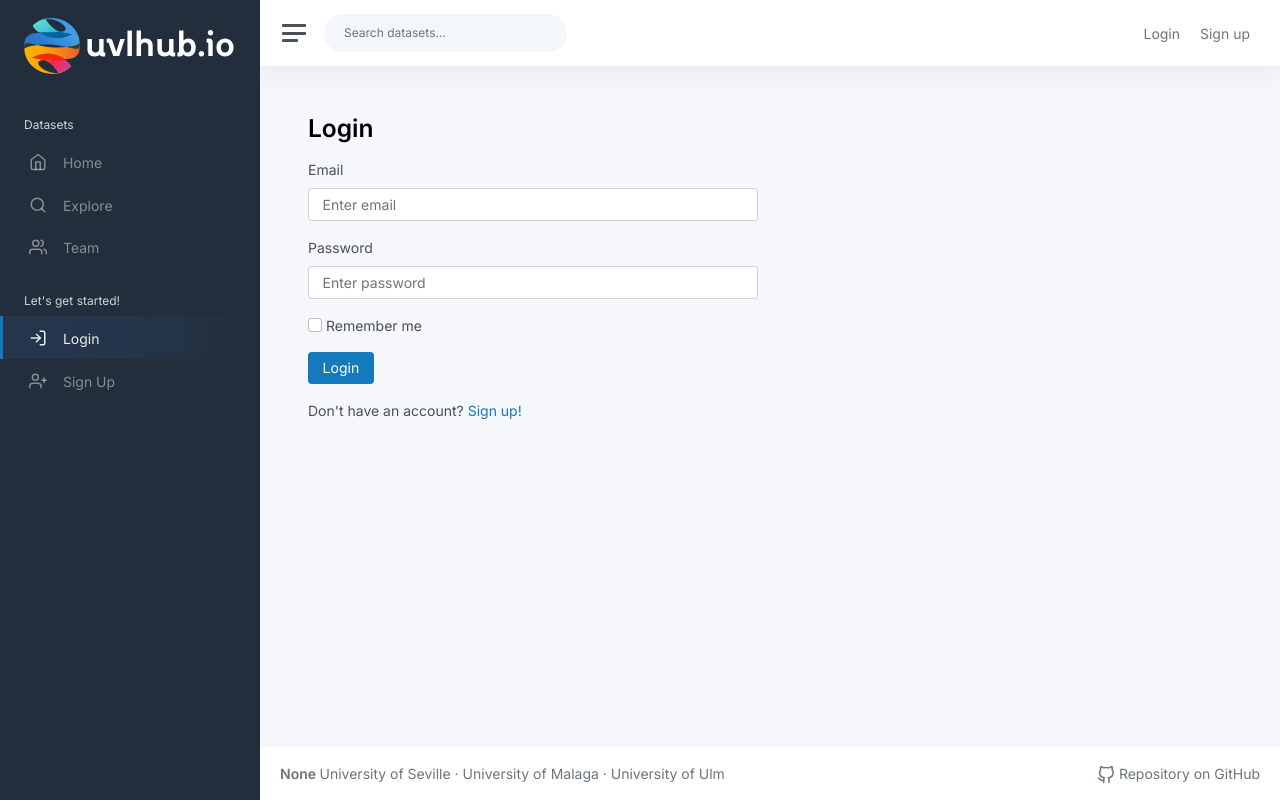
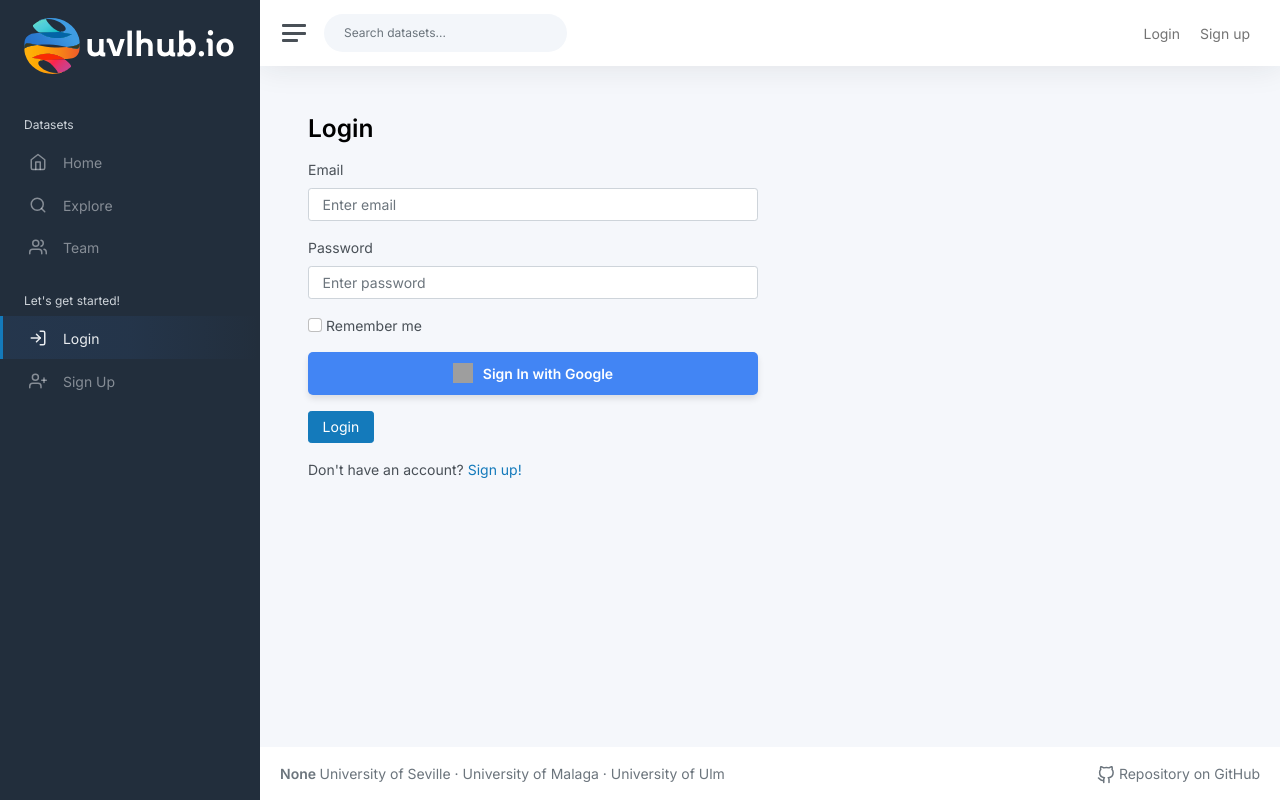
Before and after one commit to EGC-G2-tortilla/tortilla-hub, a Flask app: page /login in a window 1280 px wide. Run offline with Flask 3, Linux system fonts and the light colour scheme; parts of the project's set-up code (start-up, migrations or seed data) failed here and were passed over; some libraries are stand-ins or nearby versions; grey boxes are pictures that could not be loaded.

Commit message:
feat: Añadir lógica de inicio de sesión y registro con OAuth
En este commit se añade la lógica de inicio de sesión con OAuth para que si no existe un usuario con ese correo lo cree y lo mismo con el registro. También lanza errores si tratas de hacer OAuth con un usuario  ya existente creado de manera tradicional.

Co-authored-by: rgavira123 <ramgavsan@alum.us.es>

```diff
--- a/app/modules/auth/routes.py
+++ b/app/modules/auth/routes.py
@@ -44,7 +44,10 @@ def show_signup_form():
     if form.validate_on_submit():
         email = form.email.data
         if not authentication_service.is_email_available(email):
-            return render_template("auth/signup_form.html", form=form, error=f'Email {email} in use')
+            message = f'Email {email} in use'
+            if authentication_service.get_by_email(email).is_oauth_user():
+                message += ' by another provider (OAuth)'
+            return render_template("auth/signup_form.html", form=form, error=message)
 
         try:
             user = authentication_service.create_with_profile(**form.data)
@@ -58,36 +61,50 @@ def show_signup_form():
     return render_template("auth/signup_form.html", form=form)
 
 
-@auth_bp.route("/authorize/google")
-def authorize_google():
+@auth_bp.route("/signup/google")
+def sign_up_google():
+    redirect_uri = url_for('auth.authorize_signup_google', _external=True)
+    return google.authorize_redirect(redirect_uri)
 
+
+@auth_bp.route("/authorize/signup/google")
+def authorize_signup_google():
+    google.authorize_access_token()
     userinfo_endpoint = google.server_metadata['userinfo_endpoint']
     resp = google.get(userinfo_endpoint)
     profile = resp.json()
-    random_password = generate_random_password()
+    user = authentication_service.get_by_email(profile['email'])
 
-    # Crear una variable con una contraseña hash
-    hashed_password = generate_password_hash(random_password)
-    # Crear un usuario con el email y la contraseña hash
-    surname = profile.get('family_name', 'No Surname')
-    user = authentication_service.create_with_profile_and_oauth_provider_appended(
-        email=profile['email'],
-        password=hashed_password,
-        name=profile['given_name'],
-        surname=surname,
-        oauth_provider='google',
-        oauth_provider_user_id=profile['sub']
-    )
-    # Log user
-    login_user(user, remember=True)
+    # Comprueba si el usuario ya existe en la base de datos y si es un usuario de OAuth
+    if user and user.is_oauth_user():
+        login_user(user, remember=True)
+        return redirect(url_for('public.index'))
 
-    return redirect(url_for('public.index'))
+    # Si el usuario ya existe en la base de datos pero no es un usuario de OAuth
+    elif user:
+        form = SignupForm()
+        return render_template("auth/signup_form.html", form=form, error="Email already in use, try logging in")
 
+    # Si el usuario no existe en la base de datos
+    else:
+        random_password = generate_random_password()
 
-@auth_bp.route("/signup/google")
-def sign_up_google():
-    redirect_uri = url_for('auth.authorize_google', _external=True)
-    return google.authorize_redirect(redirect_uri)
+        # Crear una variable con una contraseña hash
+        hashed_password = generate_password_hash(random_password)
+        # Crear un usuario con el email y la contraseña hash
+        surname = profile.get('family_name', 'No Surname')
+        user = authentication_service.create_with_profile_and_oauth_provider_appended(
+            email=profile['email'],
+            password=hashed_password,
+            name=profile['given_name'],
+            surname=surname,
+            oauth_provider='google',
+            oauth_provider_user_id=profile['sub']
+        )
+        # Log user
+        login_user(user, remember=True)
+
+        return redirect(url_for('public.index'))
 
 
 @auth_bp.route('/login', methods=['GET', 'POST'])
@@ -105,6 +122,52 @@ def login():
     return render_template('auth/login_form.html', form=form)
 
 
+@auth_bp.route('/login/google')
+def login_google():
+    redirect_uri = url_for('auth.authorize_login_google', _external=True)
+    return google.authorize_redirect(redirect_uri)
+
+
+@auth_bp.route("/authorize/login/google")
+def authorize_login_google():
+    google.authorize_access_token()
+    userinfo_endpoint = google.server_metadata['userinfo_endpoint']
+    resp = google.get(userinfo_endpoint)
+    profile = resp.json()
+    user = authentication_service.get_by_email(profile['email'])
+
+    # Comprueba si el usuario ya existe en la base de datos y si es un usuario de OAuth
+    if user and user.is_oauth_user():
+        login_user(user, remember=True)
+        return redirect(url_for('public.index'))
+
+    # Si el usuario ya existe en la base de datos pero no es un usuario de OAuth
+    elif user:
+        form = LoginForm()
+        return render_template("auth/login_form.html", form=form, error="Email already in use")
+
+    # Si el usuario no existe en la base de datos
+    else:
+        random_password = generate_random_password()
+
+        # Crear una variable con una contraseña hash
+        hashed_password = generate_password_hash(random_password)
+        # Crear un usuario con el email y la contraseña hash
+        surname = profile.get('family_name', 'No Surname')
+        user = authentication_service.create_with_profile_and_oauth_provider_appended(
+            email=profile['email'],
+            password=hashed_password,
+            name=profile['given_name'],
+            surname=surname,
+            oauth_provider='google',
+            oauth_provider_user_id=profile['sub']
+        )
+        # Log user
+        login_user(user, remember=True)
+
+        return redirect(url_for('public.index'))
+
+
 @auth_bp.route('/logout')
 def logout():
     logout_user()
--- a/app/modules/auth/services.py
+++ b/app/modules/auth/services.py
@@ -24,6 +24,9 @@ class AuthenticationService(BaseService):
 
     def is_email_available(self, email: str) -> bool:
         return self.repository.get_by_email(email) is None
+
+    def get_by_email(self, email: str) -> User:
+        return self.repository.get_by_email(email)
 
     def create_with_profile(self, **kwargs):
         try:
--- a/app/modules/auth/templates/auth/login_form.html
+++ b/app/modules/auth/templates/auth/login_form.html
@@ -52,6 +52,17 @@
 
                     </div>
 
+
+                    <div class="row">
+                        <div class="col-lg-6 col-12 mb-3">
+                            <a href="{{ url_for('auth.login_google') }}" class="btn btn-block" style="background-color: #4285F4; color: white; display: flex; align-items: center; justify-content: center; border-radius: 5px; padding: 10px; box-shadow: 0 4px 6px rgba(0, 0, 0, 0.1); transition: background-color 0.3s ease;">
+                                <img src="https://www.gstatic.com/images/branding/product/1x/gsa_64dp.png" alt="Google logo" style="width: 20px; height: 20px; margin-right: 10px;">
+                                <span style="font-weight: bold;">Sign In with Google</span>
+                            </a>
+                        </div>
+                    </div>
+
+
                     <div class="row">
 
                         <div class="col-lg-6 col-12">
```
